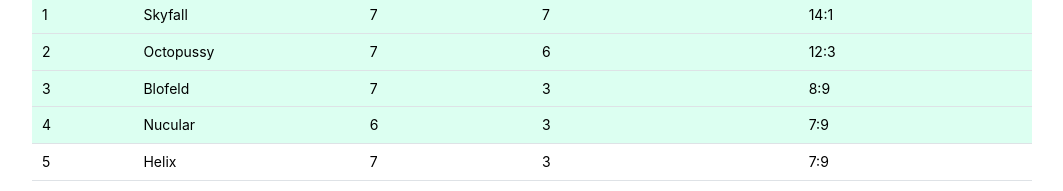
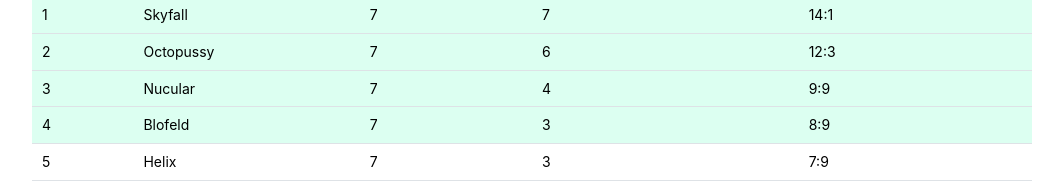
Before and after one commit to Nasicus/dgpdggtwc, a React (Vite) app: page / in a window 1280 px wide. Shown: the part 174-365 px from the top of the page, without its empty margins (108-1171 px from the left). Built offline with nearby package versions, Linux system fonts and the light colour scheme.

Commit message:
add nucular vs banana

```diff
--- a/src/data/groupResults.ts
+++ b/src/data/groupResults.ts
@@ -61,7 +61,7 @@ export const group1: Group = [
       ["Skyfall", "Funny Cats", "2:0"],
       ["Blofeld", "Octopussy", "0:2"],
       ["Planet Express", "Helix", "0:2"],
-      ["Nucular", "Banana", ""],
+      ["Nucular", "Banana", "2:0"],
     ],
   ],
 ];
```
